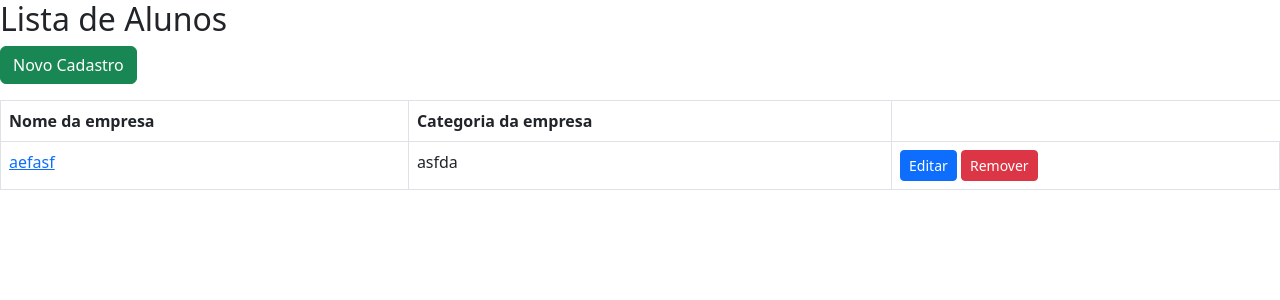
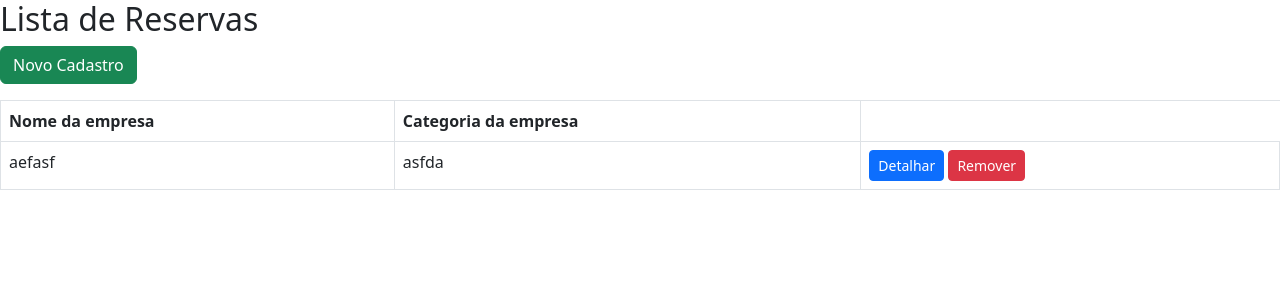
Before and after one commit to everton-l/atividade-finecap, a Django app: page / in a window 1280 px wide. Shown: the top 300 px of the page. Run offline with Django 4.2, Linux system fonts and the light colour scheme; data comes from the database, SQL or seed files in the repository; both versions use the stored data as it was after the commit.

Commit message:
new-commit

```diff
--- a/core/Templates/index.html
+++ b/core/Templates/index.html
@@ -1,7 +1,7 @@
 {% extends 'base.html' %}
 
 {% block center %}
-  <h2> Lista de Alunos</h2>
+  <h2> Lista de Reservas</h2>
 
   <a href="{% url 'reserva_criar' %}" class="btn btn-success mb-3">Novo Cadastro</a>
 
@@ -15,10 +15,10 @@
     <tbody>
       {% for reserva in reservas %}
       <tr>
-        <td><a href="{% url 'reserva_detalhe' id=reserva.id %}">{{ reserva.nome_empresa }}</a></td>
+        <td>{{ reserva.nome_empresa }}</td>
         <td>{{ reserva.categoria_empresa }}</td>
         <td>
-          <a href="{% url 'reserva_editar' id=reserva.id %}" class="btn btn-primary btn-sm">Editar</a>
+          <a href="{% url 'reserva_detalhe' id=reserva.id %}" class="btn btn-primary btn-sm">Detalhar</a>
           <a href="{% url 'reserva_remover' id=reserva.id %}" class="btn btn-danger btn-sm">Remover</a>
         </td>
       </tr>
```
Also changed, not shown: db.sqlite3, 1 other file.
